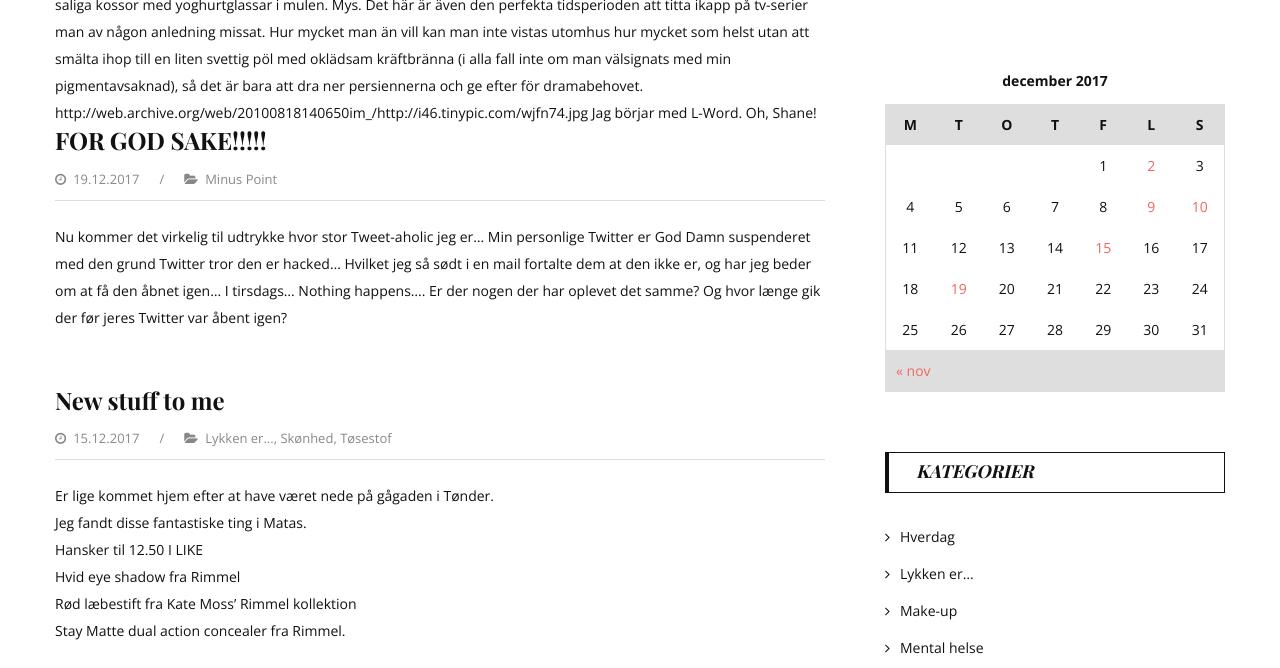
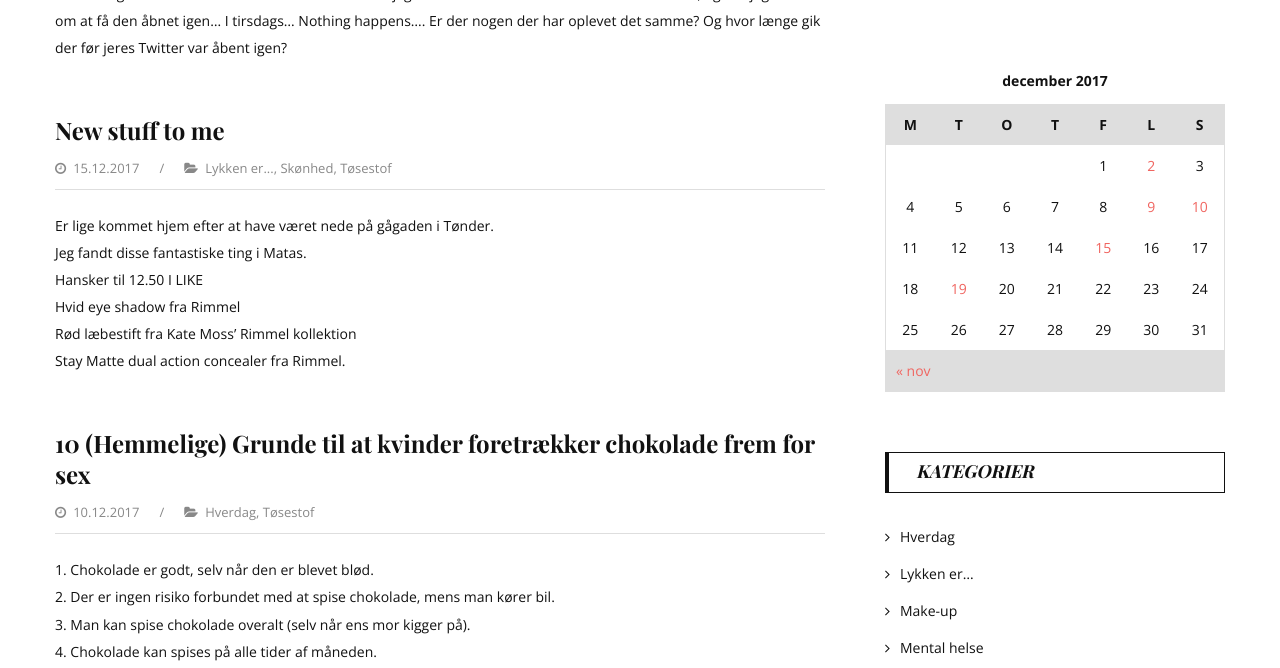
Before and after one commit to bigtonyhawkins/bigtonyhawkins.github.io, a plain HTML site: page index.html in a window 1280 px wide. Shown: the part 673-1341 px from the top of the page. Drawn offline with nearby package versions, Linux system fonts and the light colour scheme; a web font is replaced by a local one.

Commit message:
fix post

```diff
--- a/index.html
+++ b/index.html
@@ -108,16 +108,6 @@ img.emoji {
 	<footer class="entry-footer">
 			</footer><!-- .entry-footer -->
 </article><!-- #post-## -->
-
-
-
-När sommaren känns såpass kladdig och varm som den gör just nu (börjar undra om jag hamnat i klimakteriet, 4-realz) är det ett måste att låta livet lunka fram i ett lite mer avmätt, däst, och i många fall rent av letargiskt tempo. Jag gillart! Man måste röra sig tio gånger långsammare än vanligt om man inte vill se ut som man just sprungit halvmaran när man är framme vid matbutiken, och hela Stockholm lindas in i ett töcken av sommarsömnighet. Folk som nio månader om året ägnar sin utomhustid åt att skrika åt människor som är ivägen, vandrar nu fram genom stan som saliga kossor med yoghurtglassar i mulen. Mys.
-
-Det här är även den perfekta tidsperioden att titta ikapp på tv-serier man av någon anledning missat. Hur mycket man än vill kan man inte vistas utomhus hur mycket som helst utan att smälta ihop till en liten svettig pöl med oklädsam kräftbränna (i alla fall inte om man välsignats med min pigmentavsaknad), så det är bara att dra ner persiennerna och ge efter för dramabehovet.
-
-http://web.archive.org/web/20100818140650im_/http://i46.tinypic.com/wjfn74.jpg
-
-Jag börjar med L-Word. Oh, Shane!
 
 
 
```
